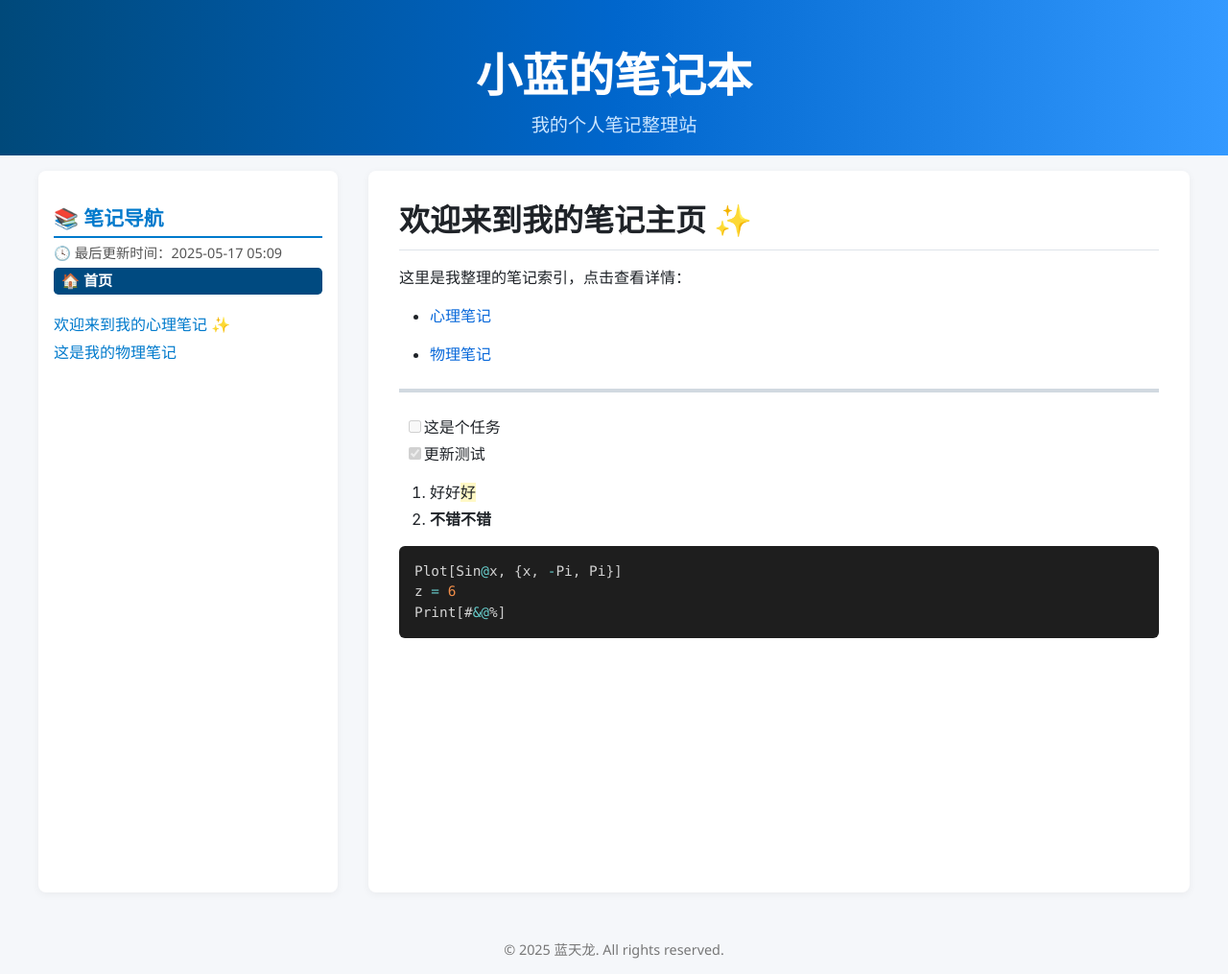
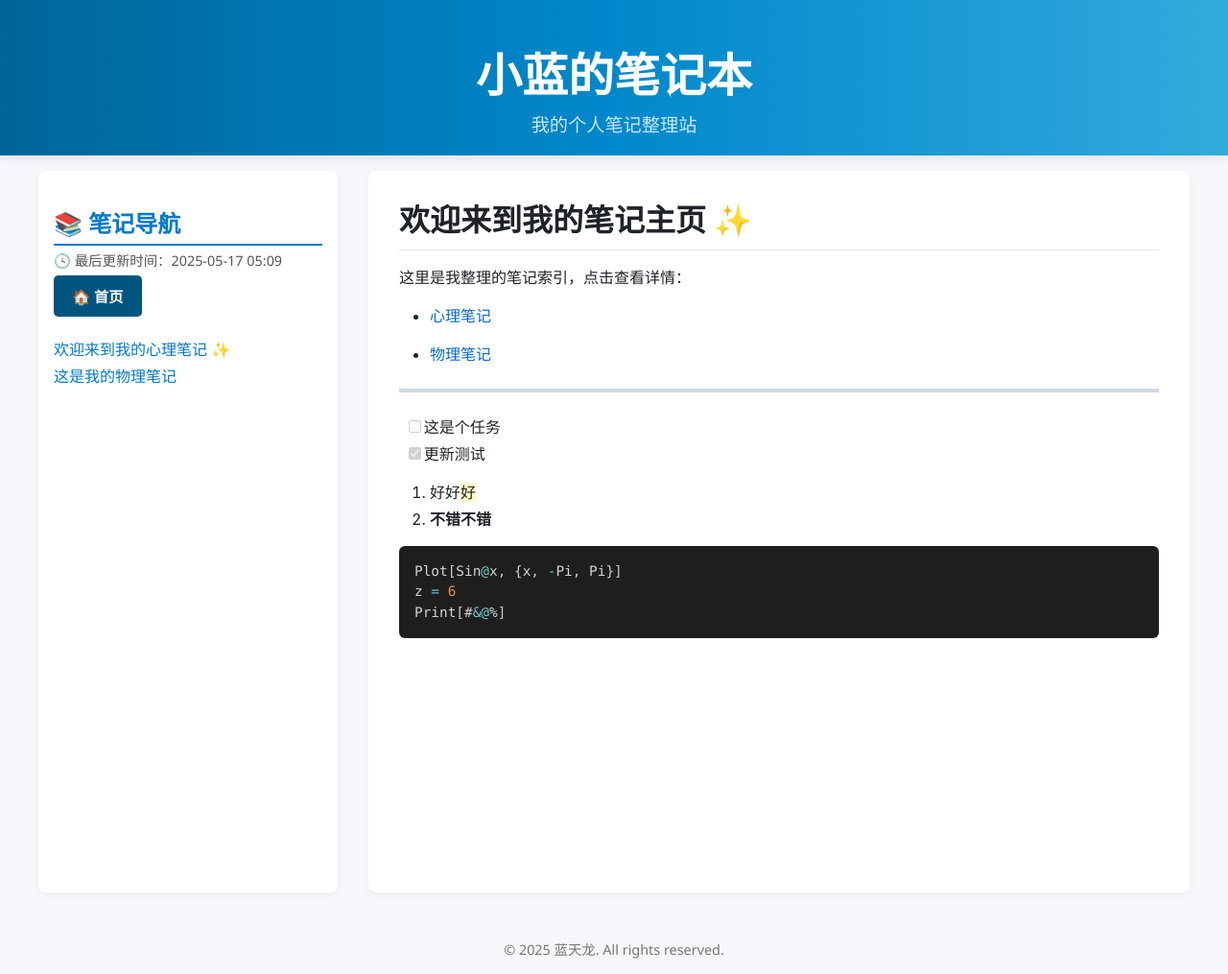
Before and after one commit to Tlonglan/GitNotebook, a Jekyll site: the page built from index.md, in a window 1280 px wide. Shown: the whole page at 96% size. Built offline with Jekyll 4.4.1, drawn with Linux system fonts in a browser that asks for light colours; nearby versions of some CDN libraries.

Commit message:
Update default.html

```diff
--- a/_layouts/default.html
+++ b/_layouts/default.html
@@ -20,9 +20,9 @@
       color: #333;
     }
 
-    /* 顶部 banner，蓝色渐变背景，标题居中 */
+    /* 顶部 banner，优化蓝色渐变背景，降低亮度，增加层次感 */
     header {
-      background: linear-gradient(90deg, #00497a, #0066cc, #3399ff);
+      background: linear-gradient(90deg, #006699, #0088cc, #33aadd);
       color: white;
       padding: 2.5rem 1rem 1.2rem 1rem;
       font-size: 3rem;
@@ -30,6 +30,7 @@
       text-align: center;
       position: relative;
       user-select: none; /* 防止选中标题 */
+      box-shadow: 0 2px 10px rgba(0, 0, 0, 0.1); /* 添加轻微阴影 */
     }
 
     /* banner 下方的站点描述，浅蓝色文字 */
@@ -65,13 +66,14 @@
       user-select: none; /* 防止误选导航文本 */
     }
 
-    /* 导航标题“笔记导航”样式 */
+    /* 导航标题“笔记导航”样式，增大字号 */
     nav h2 {
-      font-size: 1.3rem;
+      font-size: 1.5rem; /* 增大字号 */
       margin-bottom: 0.25rem;
       border-bottom: 2px solid #007acc;
       padding-bottom: 0.3rem;
       color: #007acc;
+      font-weight: 600; /* 增加字体粗细 */
     }
 
     /* 最后更新时间样式，左对齐，灰色文字 */
@@ -85,28 +87,32 @@
       text-overflow: ellipsis;
     }
 
-    /* 首页按钮，短宽高比例，深蓝背景，圆角 */
+    /* 首页按钮，居左对齐 */
     nav .home-link {
       display: inline-block;
-      margin-bottom: 0.8rem;
-      background-color: #004a80;
+      margin-bottom: 1rem;
+      background-color: #005580;
       color: white !important;
-      padding: 0.25rem 0.5rem;   /* 控制按钮大小 */
+      padding: 0.65rem 1.2rem;
       border-radius: 0.3rem;
       font-weight: bold;
       text-decoration: none;
-      transition: background-color 0.3s;
+      transition: all 0.3s;
       font-size: 0.95rem;
-      line-height: 1.3;
+      text-align: center;
+      user-select: none;
+      box-shadow: 0 1px 3px rgba(0, 0, 0, 0.1);
       width: auto;
-      height: auto;
-      user-select: none;
+      align-self: flex-start; /* 居左对齐 */
     }
+
     /* 首页按钮悬停效果 */
     nav .home-link:hover {
-      background-color: #003366;
+      background-color: #004466;
       color: white !important;
       text-decoration: none;
+      transform: translateY(-1px);
+      box-shadow: 0 2px 5px rgba(0, 0, 0, 0.15);
     }
 
     /* 导航目录列表，去掉默认列表样式 */
```
